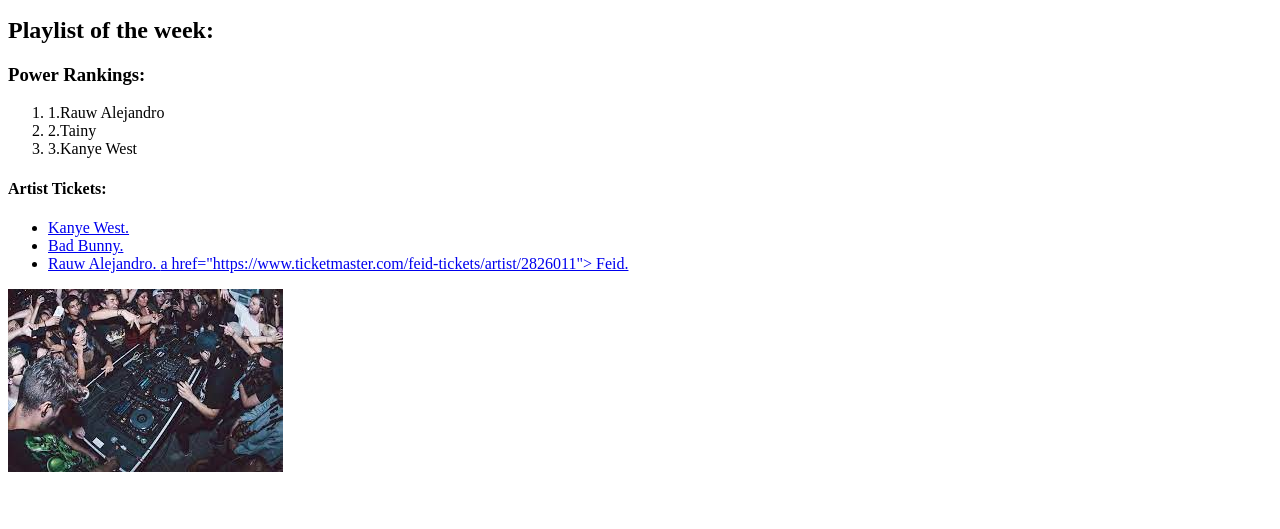
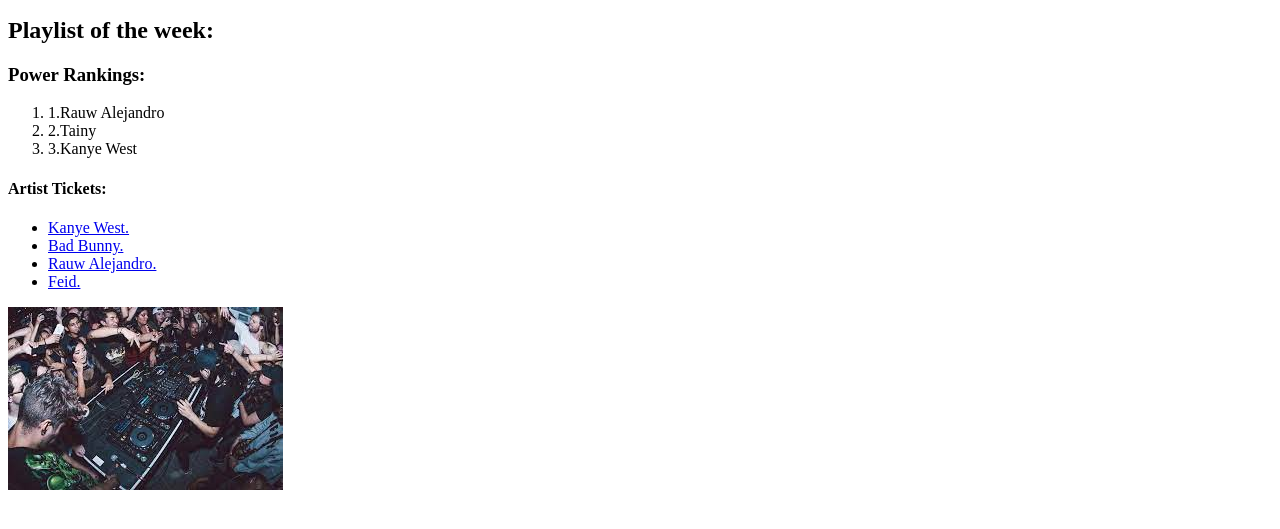
Before and after one commit to ElMata6/wccweb.github.io, a plain HTML site: page index.html in a window 1280 px wide. Shown: the part 163-692 px from the top of the page. Drawn offline with Linux system fonts and the light colour scheme.

Commit message:
Update index.html

```diff
--- a/index.html
+++ b/index.html
@@ -52,7 +52,7 @@
 	<li><a href="https://www.ticketmaster.com/event/04006045BA2D10A1" >Kanye West.</a</li>
 	<li><a href="https://www.ticketmaster.com/bad-bunny-tickets/artist/2317395"> Bad Bunny.</a</li>
 	<li><a href="https://www.ticketmaster.com/rauw-alejandro-tickets/artist/2628019"> Rauw Alejandro.</a<li>
-	<li<>a href="https://www.ticketmaster.com/feid-tickets/artist/2826011"> Feid.</a</li>
+	<li><a href="https://www.ticketmaster.com/feid-tickets/artist/2826011"> Feid.</a</li>
 </ul>
 
 <a href="https://boilerroom.tv/upcoming"></a>
```
